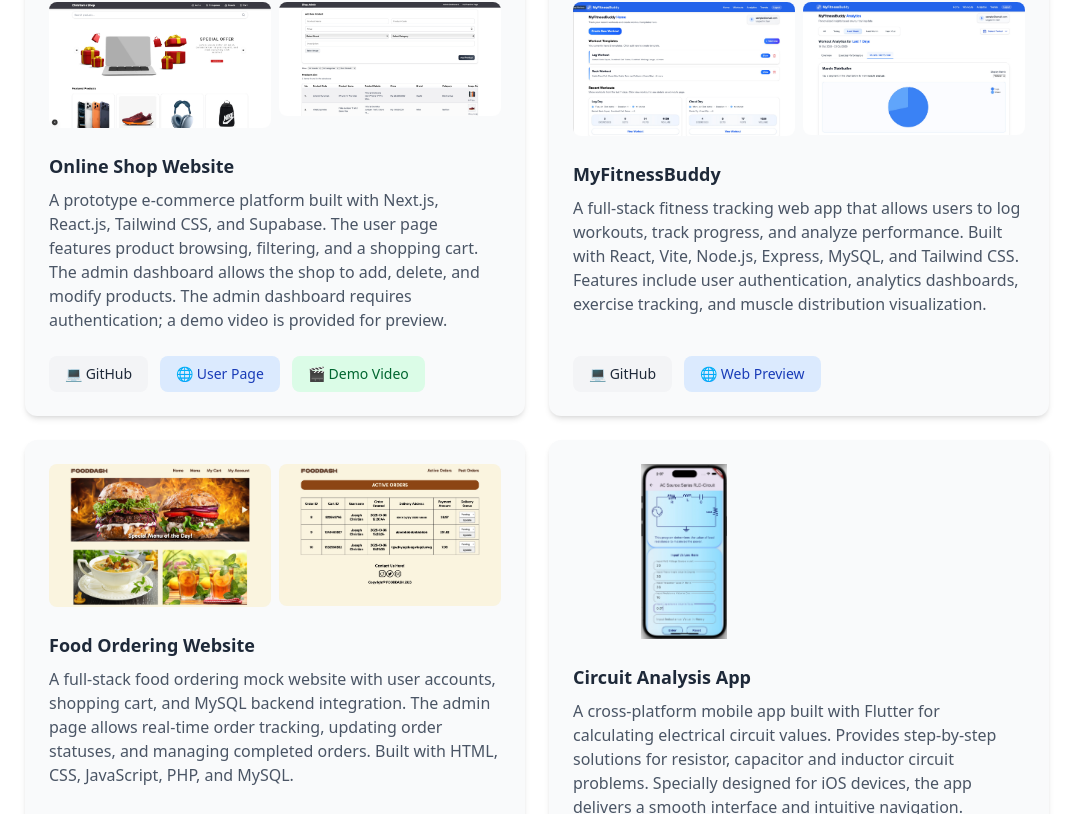
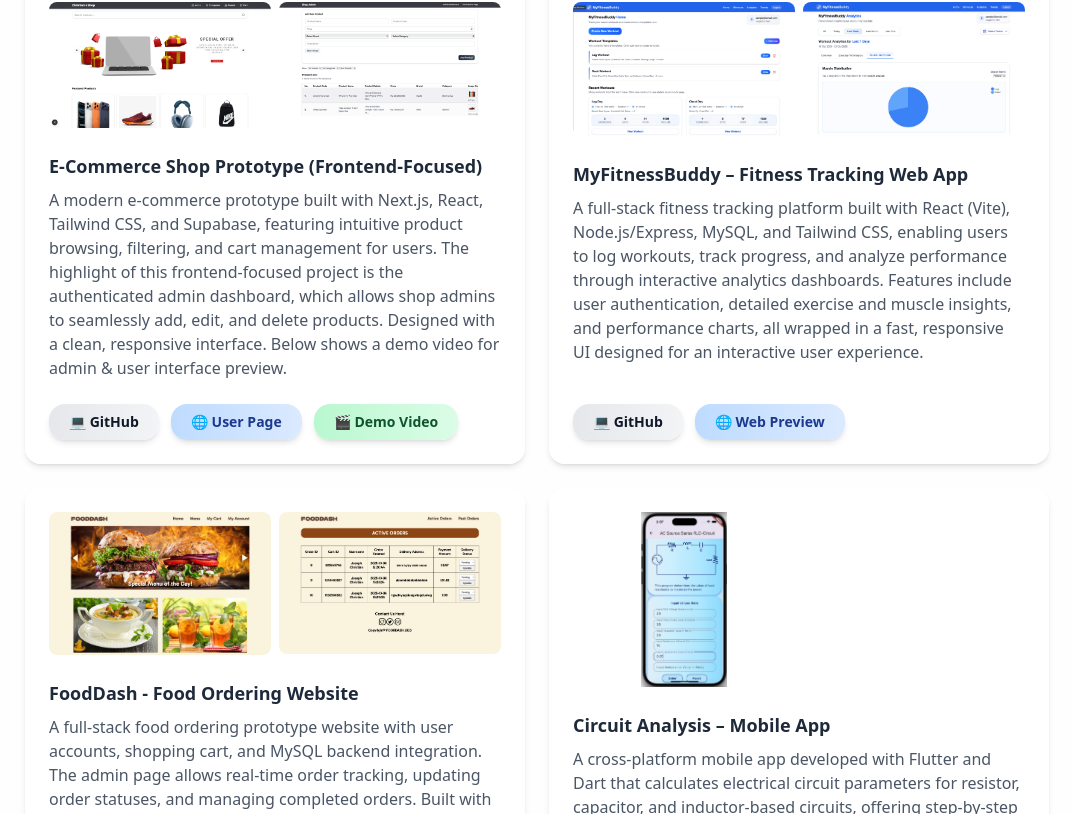
Before and after one commit to cjoseph001/personalweb, a React (Vite) app: page / in a window 1280 px wide. Shown: the part 1046-1860 px from the top of the page, without its empty margins (103-1176 px from the left). Built offline with nearby package versions, Linux system fonts and the light colour scheme.

Commit message:
improved content and design

```diff
--- a/src/pages/homepage.jsx
+++ b/src/pages/homepage.jsx
@@ -62,8 +62,8 @@ const HomePage = () => {
             , building smooth, responsive, and modern interfaces using{" "}
             <span className="font-semibold text-blue-800">
               HTML, CSS, JavaScript, React and more.
-            </span>
-            . I enjoy transforming clean designs into intuitive web experiences
+            </span>{" "}
+            I enjoy transforming clean designs into intuitive web experiences
             that feel great to use.
           </p>
           <p className="text-gray-700 text-base leading-relaxed mt-3">
@@ -77,10 +77,9 @@ const HomePage = () => {
           </p>
         </section>
 
-        {/* Projects Section */}
         <section
           id="projects"
-          className="bg-white shadow-lg rounded-xl p-8 mb-16"
+          className="bg-white/90 backdrop-blur-sm shadow-lg rounded-2xl p-8 mb-16 transition hover:shadow-2xl hover:scale-[1.01] transform duration-300"
         >
           <h2 className="text-xl font-bold text-gray-800 mb-8 text-center">
             🚀 Personal Projects
@@ -89,8 +88,8 @@ const HomePage = () => {
           <div className="grid md:grid-cols-2 gap-6">
             {[
               {
-                title: "Online Shop Website",
-                desc: "A prototype e-commerce platform built with Next.js, React.js, Tailwind CSS, and Supabase. The user page features product browsing, filtering, and a shopping cart. The admin dashboard allows the shop to add, delete, and modify products. The admin dashboard requires authentication; a demo video is provided for preview.",
+                title: "E-Commerce Shop Prototype (Frontend-Focused)",
+                desc: "A modern e-commerce prototype built with Next.js, React, Tailwind CSS, and Supabase, featuring intuitive product browsing, filtering, and cart management for users. The highlight of this frontend-focused project is the authenticated admin dashboard, which allows shop admins to seamlessly add, edit, and delete products. Designed with a clean, responsive interface. Below shows a demo video for admin & user interface preview.",
                 images: [
                   { src: "/images/nextshop_user.jpg", alt: "User Page" },
                   { src: "/images/nextshop_admin.jpg", alt: "Admin Dashboard" },
@@ -106,8 +105,8 @@ const HomePage = () => {
               },
 
               {
-                title: "MyFitnessBuddy",
-                desc: "A full-stack fitness tracking web app that allows users to log workouts, track progress, and analyze performance. Built with React, Vite, Node.js, Express, MySQL, and Tailwind CSS. Features include user authentication, analytics dashboards, exercise tracking, and muscle distribution visualization.",
+                title: "MyFitnessBuddy – Fitness Tracking Web App",
+                desc: "A full-stack fitness tracking platform built with React (Vite), Node.js/Express, MySQL, and Tailwind CSS, enabling users to log workouts, track progress, and analyze performance through interactive analytics dashboards. Features include user authentication, detailed exercise and muscle insights, and performance charts, all wrapped in a fast, responsive UI designed for an interactive user experience.",
                 images: [
                   { src: "/images/myfitnessbuddy1.jpg", alt: "Dashboard" },
                   { src: "/images/myfitnessbuddy2.jpg", alt: "Workout Log" },
@@ -122,8 +121,8 @@ const HomePage = () => {
               },
 
               {
-                title: "Food Ordering Website",
-                desc: "A full-stack food ordering mock website with user accounts, shopping cart, and MySQL backend integration. The admin page allows real-time order tracking, updating order statuses, and managing completed orders. Built with HTML, CSS, JavaScript, PHP, and MySQL.",
+                title: "FoodDash - Food Ordering Website",
+                desc: "A full-stack food ordering prototype website with user accounts, shopping cart, and MySQL backend integration. The admin page allows real-time order tracking, updating order statuses, and managing completed orders. Built with HTML, CSS, JavaScript, PHP, and MySQL.",
                 images: [
                   { src: "/images/fooddash_user.jpg", alt: "User Page" },
                   { src: "/images/fooddash_admin.jpg", alt: "Admin Page" },
@@ -142,8 +141,8 @@ const HomePage = () => {
               },
 
               {
-                title: "Circuit Analysis App",
-                desc: "A cross-platform mobile app built with Flutter for calculating electrical circuit values. Provides step-by-step solutions for resistor, capacitor and inductor circuit problems. Specially designed for iOS devices, the app delivers a smooth interface and intuitive navigation.",
+                title: "Circuit Analysis –  Mobile App",
+                desc: "A cross-platform mobile app developed with Flutter and Dart that calculates electrical circuit parameters for resistor, capacitor, and inductor-based circuits, offering step-by-step solutions for learning and analysis. Tailored for iOS devices.",
                 images: [{ src: "/images/circ.jpg", alt: "Main Screen" }],
                 github:
                   "https://github.com/cjoseph001/circuit_analysis_mobile_app",
@@ -185,7 +184,7 @@ const HomePage = () => {
             ].map((proj, idx) => (
               <div
                 key={idx}
-                className="flex flex-col bg-gray-50 rounded-xl shadow-md p-6 hover:shadow-xl hover:-translate-y-1 transition"
+                className="flex flex-col bg-white/90 backdrop-blur-sm rounded-2xl shadow-md p-6 hover:shadow-2xl hover:-translate-y-2 transition-transform duration-300"
               >
                 {/* Images */}
                 <div className="grid grid-cols-2 gap-2 mb-6">
@@ -212,7 +211,7 @@ const HomePage = () => {
                       href={proj.github}
                       target="_blank"
                       rel="noopener noreferrer"
-                      className="px-4 py-2 rounded-lg bg-gray-100 text-gray-800 hover:bg-gray-200 hover:shadow transition-shadow duration-200 font-medium"
+                      className="px-5 py-2 rounded-2xl bg-gradient-to-r from-gray-200 to-gray-100 text-gray-900 font-semibold shadow-md hover:shadow-xl hover:scale-105 transform transition-all duration-300 backdrop-blur-md hover:from-gray-300 hover:to-gray-200"
                     >
                       💻 GitHub
                     </a>
@@ -224,7 +223,7 @@ const HomePage = () => {
                         href={w.link}
                         target="_blank"
                         rel="noopener noreferrer"
-                        className="px-4 py-2 rounded-lg bg-blue-100 text-blue-800 hover:bg-blue-200 hover:shadow transition-shadow duration-200 font-medium"
+                        className="px-5 py-2 rounded-2xl bg-gradient-to-r from-blue-200 to-blue-100 text-blue-900 font-semibold shadow-md hover:shadow-xl hover:scale-105 transform transition-all duration-300 backdrop-blur-md hover:from-blue-300 hover:to-blue-200"
                       >
                         🌐 {w.label}
                       </a>
@@ -234,7 +233,7 @@ const HomePage = () => {
                       href={proj.adminDemo}
                       target="_blank"
                       rel="noopener noreferrer"
-                      className="px-4 py-2 rounded-lg bg-green-100 text-green-800 hover:bg-green-200 hover:shadow transition-shadow duration-200 font-medium"
+                      className="px-5 py-2 rounded-2xl bg-gradient-to-r from-green-200 to-green-100 text-green-900 font-semibold shadow-md hover:shadow-xl hover:scale-105 transform transition-all duration-300 backdrop-blur-md hover:from-green-300 hover:to-green-200"
                     >
                       🎬 Demo Video
                     </a>
```
